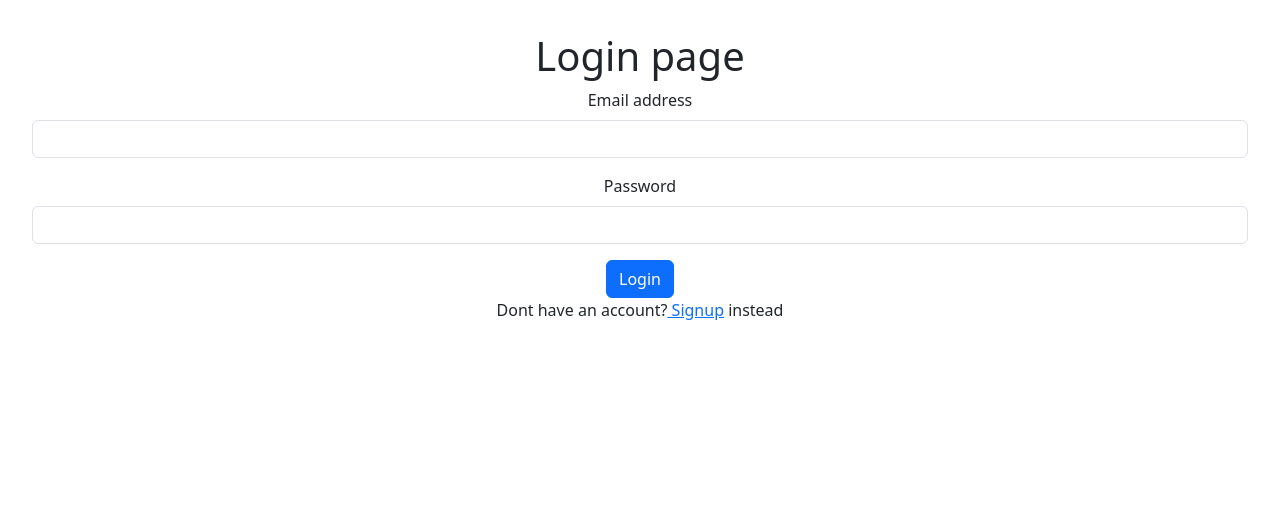
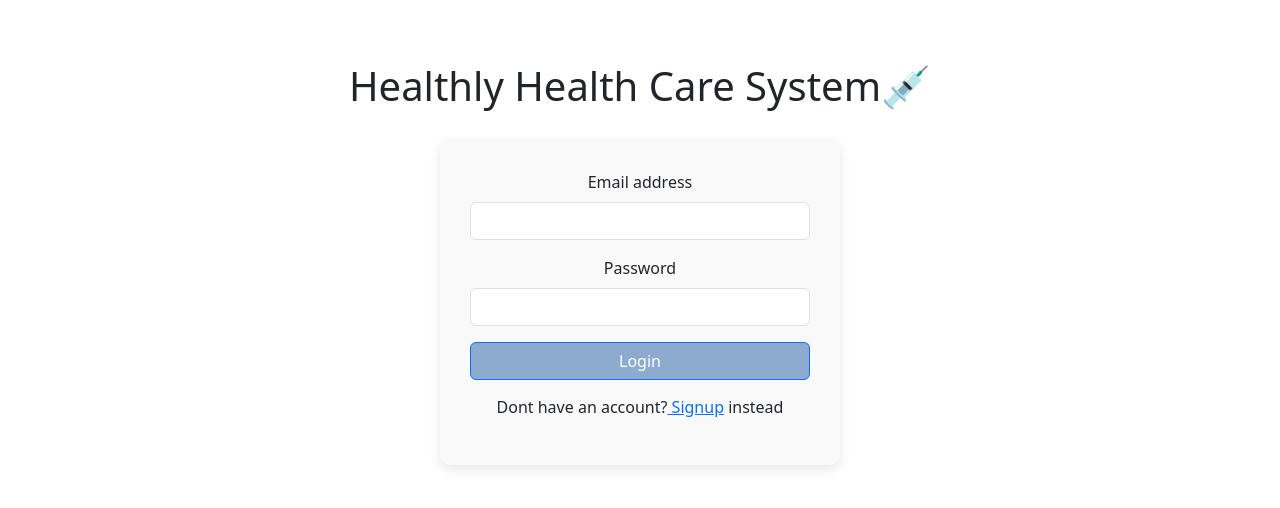
Before and after one commit to Cnnb01/Healthcare-system, a React (Vite) app in the folder frontend/: page / in a window 1280 px wide. Shown: the top 508 px of the page. Built offline with nearby package versions, Linux system fonts and the light colour scheme.

Commit message:
Polished up on the UI Color scheme and added a title to the pages

```diff
--- a/frontend/src/components/Clients.jsx
+++ b/frontend/src/components/Clients.jsx
@@ -1,5 +1,7 @@
 import { useState, useEffect } from "react"
+import { useNavigate } from "react-router-dom"
 const Clients = () => {
+    const navigate = useNavigate()
     const [clients, setClients] = useState([])
     const [selectedProgram, setSelectedProgram] = useState("")
     const [programs, setPrograms] = useState([])
@@ -55,6 +57,10 @@ const Clients = () => {
         setSelectedProgram(e.target.value)
     }
 
+    const goBack = ()=>{
+        navigate("/dhome")
+    }
+
     useEffect(() => {
         fetchClients();
         fetchPrograms();
@@ -63,7 +69,10 @@ const Clients = () => {
 
     return (
     <>
-    <h1 className="text-center mt-3">Client's homepage</h1>
+    <h1 className="text-center mt-3">Healthly Health Care System 💉</h1>
+    <div className="text-start py-4 px-4">
+        <button className="btn btn-outline-secondary" type="button" onClick={goBack}>Back</button>
+    </div>
     <div className="container">
     <div className="row">
     {clients.map((client) => (
@@ -92,7 +101,7 @@ const Clients = () => {
                         <option key={prog.program_id} value={prog.program_id}>{prog.program_name}</option>
                       ))}
                     </select>
-                    <button className="btn btn-primary btn-sm me-2" onClick={() => handleSaveProgram(client.client_id)}>Save</button>
+                    <button className="btn btn-secondary btn-sm me-2" style={{ backgroundColor: '#8DABCE', color: 'white' }} onClick={() => handleSaveProgram(client.client_id)}>Save</button>
                     <button className="btn btn-secondary btn-sm" onClick={() => setEditingClientId(null)}>Cancel</button>
                   </>
                 ) : (
--- a/frontend/src/components/Doctorhp.jsx
+++ b/frontend/src/components/Doctorhp.jsx
@@ -83,7 +83,7 @@ const Doctorhp = () => {
     }
     return (
     <>
-    <h1 className="text-center mt-3">Doctor's homepage</h1>
+    <h1 className="text-center mt-3">Healthly Health Care System 💉</h1>
     <div className="text-end px-4">
         <button className="btn btn-outline-secondary" type="button" onClick={loggingOut}>Log out</button>
     </div>
@@ -119,7 +119,7 @@ const Doctorhp = () => {
                             </div>
                             <div className="modal-footer">
                                 <button className="btn btn-secondary" onClick={handleCloseModal}>Close</button>
-                                <button className="btn btn-primary" onClick={handleSaveProgram}>Save Program</button>
+                                <button className="btn btn-secondary"  style={{ backgroundColor: '#8DABCE', color: 'white' }}  onClick={handleSaveProgram}>Save Program</button>
                             </div>
                             </div>
                         </div>
--- a/frontend/src/components/Login.jsx
+++ b/frontend/src/components/Login.jsx
@@ -37,7 +37,7 @@ const Login = () => {
                 console.log("response from server=>", data)
                 //navigate to homepage
                 if(response.ok){
-                    alert ("login successfull")
+                    // alert ("login successfull")
                     if (role === "doctor@gmail.com") {
                         navigate("/dhome");
                     } else {
@@ -55,7 +55,8 @@ const Login = () => {
         navigate("/signup")
     }
     return ( <>
-<h1>Login page</h1>
+    <h1 style={{ textAlign: 'center', marginTop: '30px' }}>Healthly Health Care System💉</h1>
+    <div style={{ maxWidth: '400px',margin: '30px auto',padding: '30px',boxShadow: '0 4px 12px rgba(0, 0, 0, 0.1)',borderRadius: '10px',backgroundColor: '#f9f9f9'}}>
     <form onSubmit={handleSubmit}>
         <div class="mb-3">
             <label htmlFor="exampleInputEmail1" class="form-label">Email address</label>
@@ -65,9 +66,10 @@ const Login = () => {
             <label htmlFor="exampleInputPassword1" class="form-label">Password</label>
             <input type="password" name="loginpassword" class="form-control" id="exampleInputPassword1" value={formData.loginpassword} onChange={handleChange}/>
         </div>
-        <button type="submit" class="btn btn-primary">Login</button>
+        <button type="submit" class="btn btn-primary" style={{ backgroundColor: '#8DABCE', color: 'white', width: '100%' }}>Login</button>
     </form>
-    <p>Dont have an account?<a href="#" onClick={handleSignup}> Signup</a> instead</p>
+    <p style={{ marginTop: '15px', textAlign: 'center' }}>Dont have an account?<a href="#" onClick={handleSignup}> Signup</a> instead</p>
+    </div>
     </>
     );
 }
--- a/frontend/src/components/ProtectedRoute.jsx
+++ b/frontend/src/components/ProtectedRoute.jsx
@@ -12,10 +12,8 @@ const ProtectedRoute = ({ children, requiredRole }) => {
                     credentials: "include"
             })
                 const data = await response.json();
-
                 // console.log("RESPONSEE.OK SAYSS=>",response.ok)
                 // console.log("DATA.MESSAGE SAYYS=>",data.message)
-
                 if (response.ok && data.role === requiredRole) {
                     setAuthenticated(true);
                 } else {
--- a/frontend/src/components/Receptionisthp.jsx
+++ b/frontend/src/components/Receptionisthp.jsx
@@ -90,7 +90,7 @@ const Receptionisthp = () => {
     }
     return (
         <>
-        <h1 className="text-center mt-3">Receptionist's Homepage</h1>
+        <h1 className="text-center mt-3">Healthly Health Care System💉</h1>
         <div className="text-end px-4">
           <button className="btn btn-outline-secondary" type="button" onClick={loggingOut}>Log out</button>
         </div>
@@ -126,7 +126,7 @@ const Receptionisthp = () => {
                           </div>
                           <div className="modal-footer">
                             <button className="btn btn-secondary" onClick={handleCloseModal}>Close</button>
-                            <button className="btn btn-primary" onClick={handleSaveClient}>Save Client</button>
+                            <button className="btn btn-secondary" style={{ backgroundColor: '#8DABCE', color: 'white' }} onClick={handleSaveClient}>Save Client</button>
                           </div>
                         </div>
                       </div>
```
